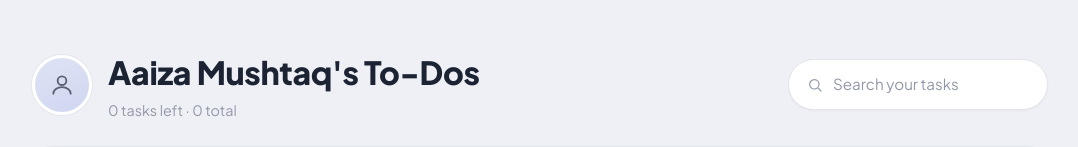
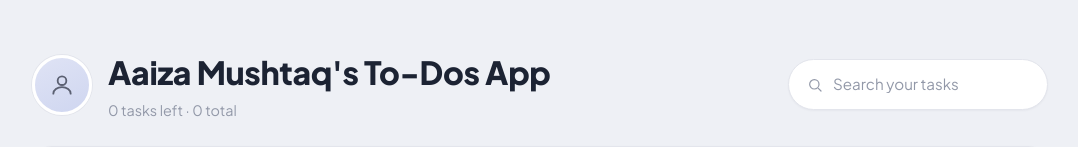
Before and after one commit to aaizamushtaq/Todo-App, a website: page index.html in a window 1280 px wide. Shown: the top 147 px of the page, without its empty margins (100-1178 px from the left). Drawn offline with Linux system fonts and the light colour scheme.

Commit message:
Update Title

```diff
--- a/index.html
+++ b/index.html
@@ -21,7 +21,7 @@
           </svg>
         </div>
         <div class="profile__text">
-          <h1 class="app__title">Aaiza Mushtaq's To-Dos</h1>
+          <h1 class="app__title">Aaiza Mushtaq's To-Dos App</h1>
           <p class="app__subtitle" id="task-count">0 tasks</p>
         </div>
       </div>
```
